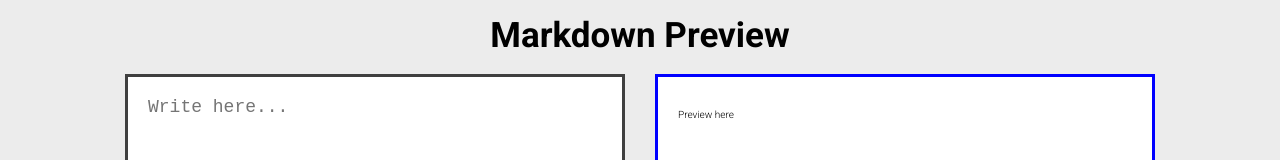
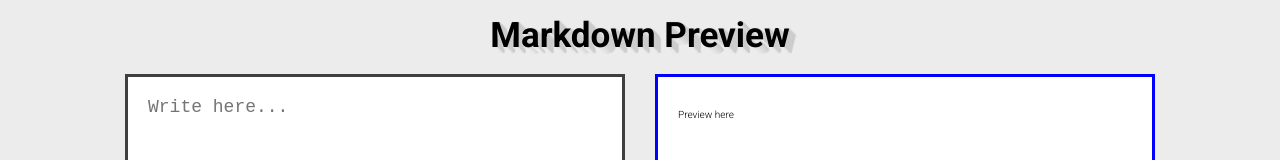
Before and after one commit to loconluis/markdown-preview, a React (Create React App) app: page / in a window 1280 px wide. Shown: the top 160 px of the page. Built offline with nearby package versions, Linux system fonts and the light colour scheme.

Commit message:
Adding marked lib

```diff
--- a/package.json
+++ b/package.json
@@ -3,6 +3,7 @@
   "version": "0.1.0",
   "private": true,
   "dependencies": {
+    "marked": "^0.3.12",
     "node-sass-chokidar": "^0.0.3",
     "npm-run-all": "^4.1.2",
     "react": "^16.2.0",
--- a/src/styles/App.css
+++ b/src/styles/App.css
@@ -4,7 +4,8 @@
     margin: 0;
     padding-bottom: 10px;
     font-size: 3.5rem;
-    font-weight: 700; }
+    font-weight: 700;
+    text-shadow: 1px 0px 1px #ccc, 0px 1px 1px #eee,  2px 1px 1px #ccc, 1px 2px 1px #eee, 3px 2px 1px #ccc, 2px 3px 1px #eee, 4px 3px 1px #ccc, 3px 4px 1px #eee, 5px 4px 1px #ccc, 4px 5px 1px #eee, 6px 5px 1px #ccc, 5px 6px 1px #eee, 7px 6px 1px #ccc; }
 
 .editor {
   display: flex;
@@ -13,7 +14,8 @@
 .textarea, .editor__preview {
   width: 500px;
   height: 550px;
-  padding: 20px; }
+  padding: 20px;
+  overflow-y: auto; }
 
 .textarea {
   margin-right: 15px;
--- a/src/styles/components/_editor.scss
+++ b/src/styles/components/_editor.scss
@@ -7,6 +7,7 @@
   width: 500px;
   height: 550px;
   padding: 20px;
+  overflow-y: auto;
 }
 
 .textarea {
--- a/src/styles/components/_header.scss
+++ b/src/styles/components/_header.scss
@@ -5,5 +5,13 @@
     padding-bottom: 10px;
     font-size: $font-size-xlarge;
     font-weight: 700;
+    text-shadow:
+    1px 0px 1px #ccc, 0px 1px 1px #eee,
+    2px 1px 1px #ccc, 1px 2px 1px #eee,
+    3px 2px 1px #ccc, 2px 3px 1px #eee,
+    4px 3px 1px #ccc, 3px 4px 1px #eee,
+    5px 4px 1px #ccc, 4px 5px 1px #eee,
+    6px 5px 1px #ccc, 5px 6px 1px #eee,
+    7px 6px 1px #ccc;
   }
 }
```
Also changed, not shown: 1 other file (tests, documents, lock files or other folders).
